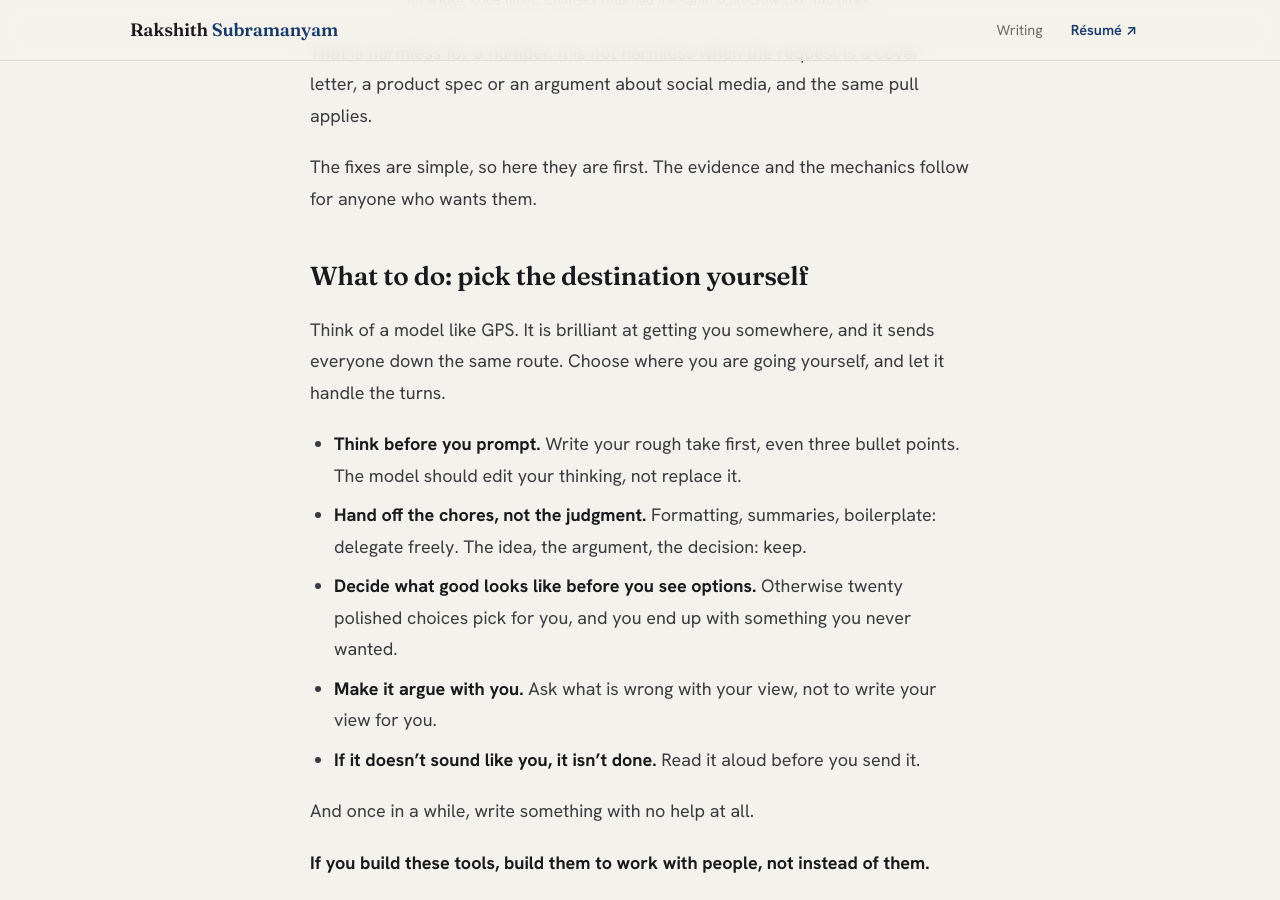
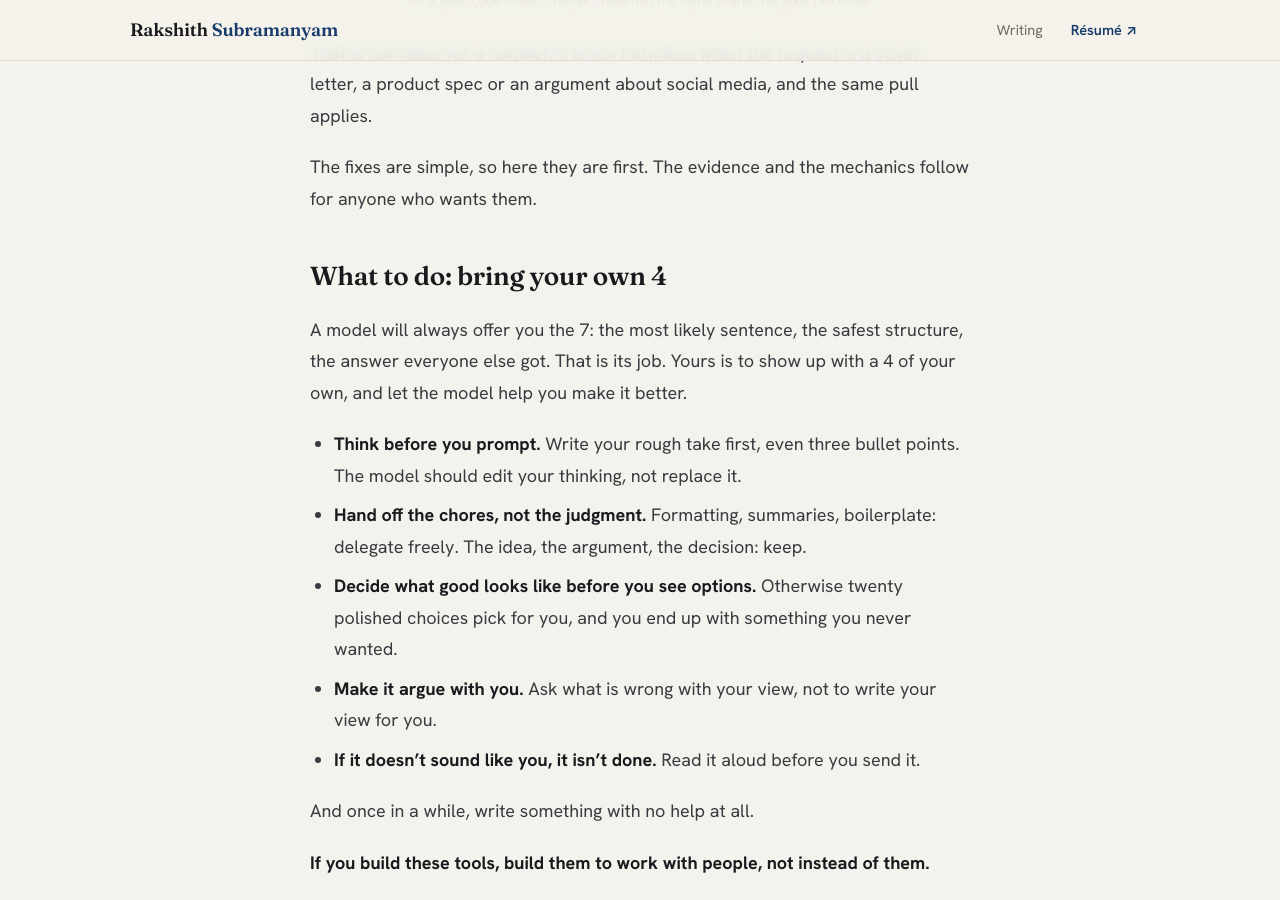
Before and after one commit to Rakshith-2905/portfolio, a Jekyll site: the page built from drafts/2fc3307e2f/index.md, in a window 1280 px wide and 900 px high, scrolled down 1121 px. Built offline with Jekyll 4.4.1, drawn with Linux system fonts in a browser that asks for light colours.

Commit message:
Draft op-ed: replace GPS intro with 'bring your own 4'
Co-Authored-By: Claude Opus 5.5 <noreply@anthropic.com>

```diff
--- a/drafts/2fc3307e2f/index.md
+++ b/drafts/2fc3307e2f/index.md
@@ -29,9 +29,9 @@ That is harmless for a number. It is not harmless when the request is a cover le
 
 The fixes are simple, so here they are first. The evidence and the mechanics follow for anyone who wants them.
 
-## What to do: pick the destination yourself
+## What to do: bring your own 4
 
-Think of a model like GPS. It is brilliant at getting you somewhere, and it sends everyone down the same route. Choose where you are going yourself, and let it handle the turns.
+A model will always offer you the 7: the most likely sentence, the safest structure, the answer everyone else got. That is its job. Yours is to show up with a 4 of your own, and let the model help you make it better.
 
 - **Think before you prompt.** Write your rough take first, even three bullet points. The model should edit your thinking, not replace it.
 - **Hand off the chores, not the judgment.** Formatting, summaries, boilerplate: delegate freely. The idea, the argument, the decision: keep.
```
